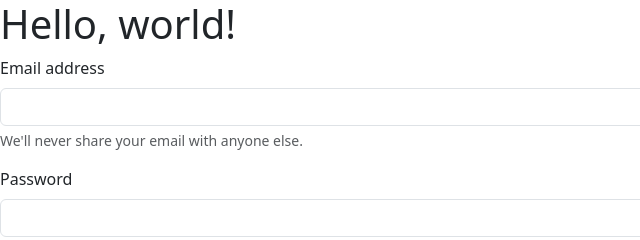
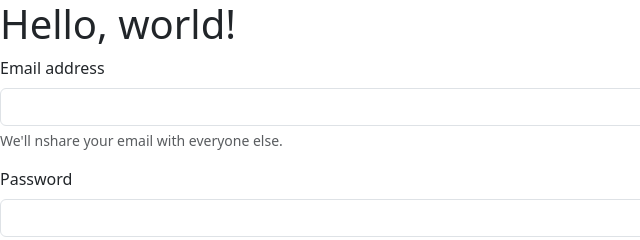
Before and after one commit to siddharthhkk/first-one-, a plain HTML site: page sys.html in a window 1280 px wide. Shown: the top 240 px of the page, 0-640 px from the left. Drawn offline with nearby package versions, Linux system fonts and the light colour scheme.

Commit message:
commited for good

```diff
--- a/sys.html
+++ b/sys.html
@@ -16,7 +16,7 @@
         <div class="mb-3">
           <label for="exampleInputEmail1" class="form-label">Email address</label>
           <input type="email" class="form-control" id="exampleInputEmail1" aria-describedby="emailHelp">
-          <div id="emailHelp" class="form-text">We'll never share your email with anyone else.</div>
+          <div id="emailHelp" class="form-text">We'll nshare your email with everyone else.</div>
         </div>
         <div class="mb-3">
           <label for="exampleInputPassword1" class="form-label">Password</label>
```
